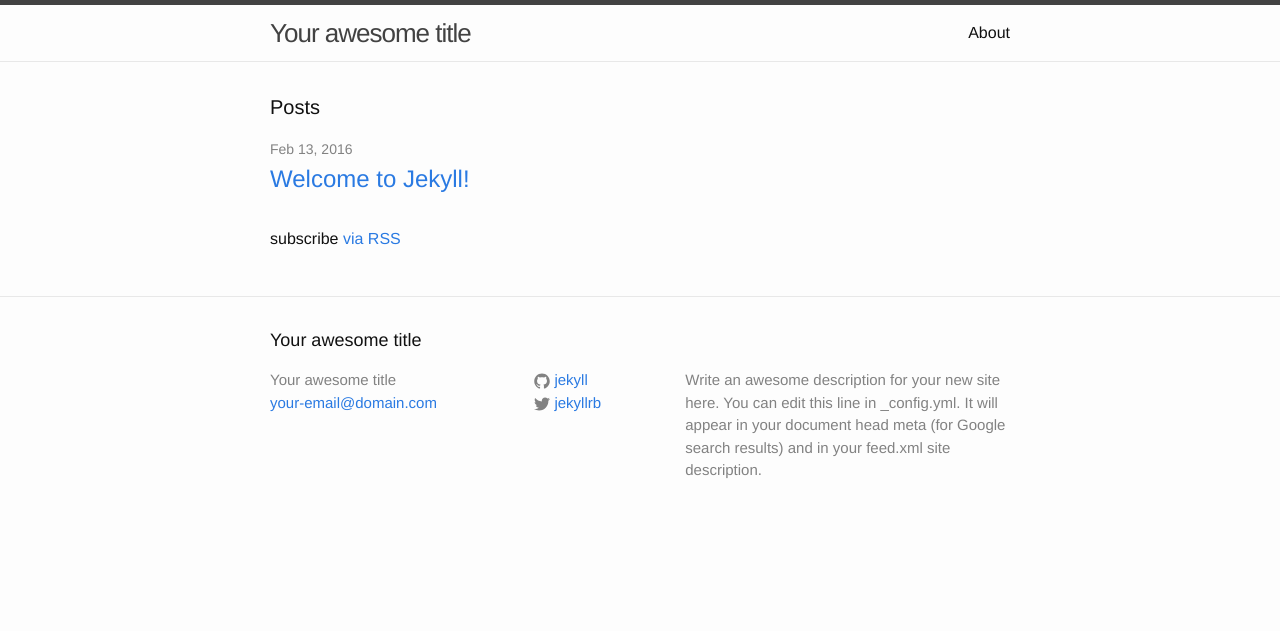
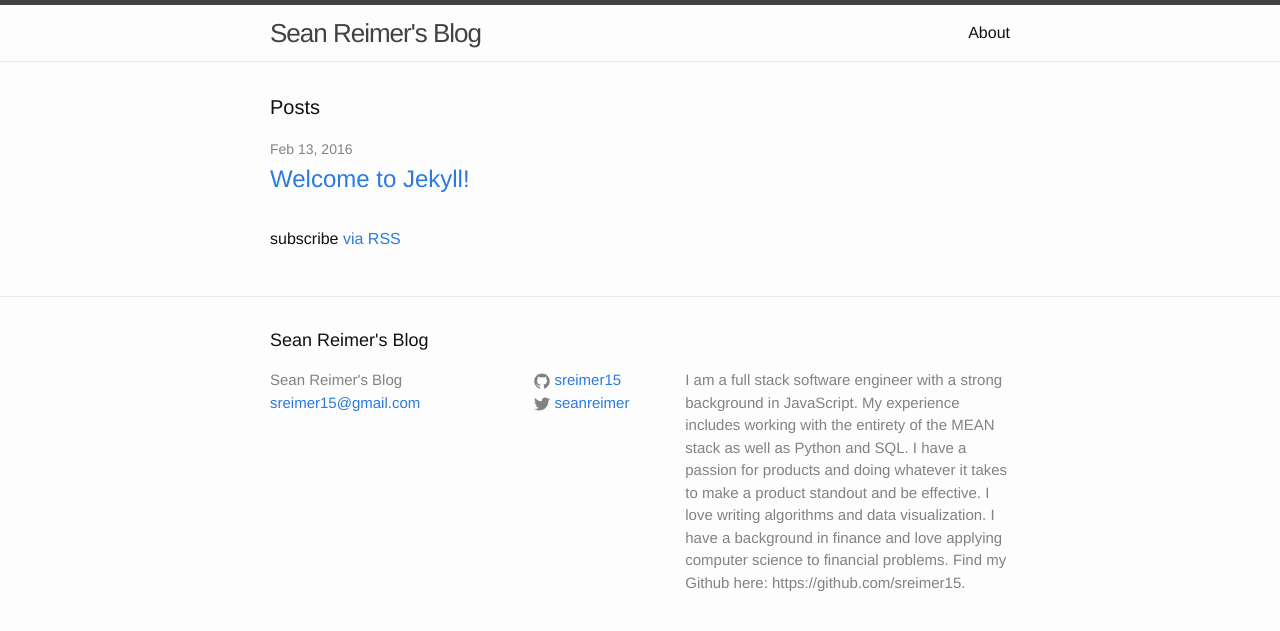
Before and after one commit to sreimer15/sreimer15.github.io, a Jekyll site: the page built from index.html, in a window 1280 px wide. Shown: the top 631 px of the page. Built offline with Jekyll 4.4.1, drawn with Linux system fonts in a browser that asks for light colours.

Commit message:
Updates Blog to Make it Stand Out

```diff
--- a/_config.yml
+++ b/_config.yml
@@ -6,16 +6,19 @@
 # 'jekyll serve'. If you change this file, please restart the server process.
 
 # Site settings
-title: Your awesome title
-email: your-email@domain.com
+title: Sean Reimer's Blog
+email: sreimer15@gmail.com
 description: > # this means to ignore newlines until "baseurl:"
-  Write an awesome description for your new site here. You can edit this
-  line in _config.yml. It will appear in your document head meta (for
-  Google search results) and in your feed.xml site description.
-baseurl: "" # the subpath of your site, e.g. /blog
-url: "http://yourdomain.com" # the base hostname & protocol for your site
-twitter_username: jekyllrb
-github_username:  jekyll
+  I am a full stack software engineer with a strong background in JavaScript.
+  My experience includes working with the entirety of the MEAN stack as well as Python and SQL.
+  I have a passion for products and doing whatever it takes to make a product standout and be effective.
+  I love writing algorithms and data visualization. I have a background in finance and love applying computer science to financial problems.
+  Find my Github here: https://github.com/sreimer15.
+
+# baseurl: "" # the subpath of your site, e.g. /blog
+# url: "http://yourdomain.com" # the base hostname & protocol for your site
+twitter_username: seanreimer
+github_username:  sreimer15
 
 # Build settings
 markdown: kramdown
```
Also changed, not shown: _posts/12-30-2015-inputting-text-from-json.markdown (+9 -1 lines).
